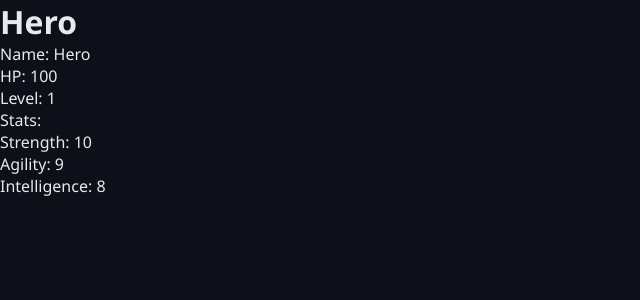
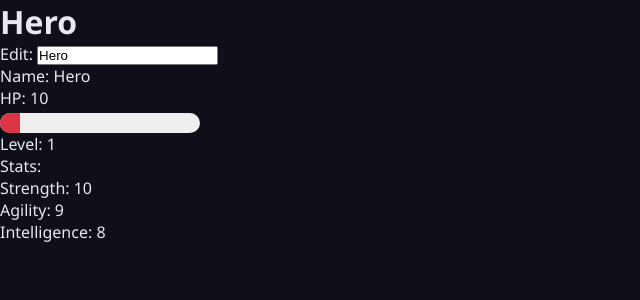
Before and after one commit to ganciaux/angular-rpg, an Angular app: page / in a window 1280 px wide. Shown: the top 300 px of the page, without its empty margins (0-640 px from the left). Built offline with nearby package versions, Linux system fonts and the light colour scheme.

Commit message:
feat(hero): add data binding with hp bar and two-way name binding

```diff
--- a/src/app/features/hero/hero/hero.css
+++ b/src/app/features/hero/hero/hero.css
@@ -0,0 +1,19 @@
+.hp-bar {
+  width: 200px;
+  height: 20px;
+  background-color: #eee;
+  border-radius: 10px;
+  overflow: hidden;
+  margin-top: 4px;
+}
+
+.hp-bar-fill {
+  height: 100%;
+  background-color: #4caf50;
+  width: 0%;
+  transition: width 0.3s ease;
+}
+
+.danger{
+  background-color: #dc3545;
+}
--- a/src/app/features/hero/hero/hero.html
+++ b/src/app/features/hero/hero/hero.html
@@ -1,20 +1,25 @@
 @let heroData = hero();
 
 <h1>Hero</h1>
-<p>Name: {{ heroData.name}}</p>
-<p>HP:
-    @if (heroData.hp <= 0){
+<p>Edit: <input [(ngModel)]="heroData.name" /></p>
+<p>Name: {{ heroData.name }}</p>
+<p>
+  HP:
+  @if (heroData.hp <= 0) {
     💀 Héros mort
-    } @else {
-        {{ heroData.hp }}
-    }
+  } @else {
+    {{ heroData.hp }}
+  }
 </p>
+<div class="hp-bar">
+  <div class="hp-bar-fill" [class.danger]="heroData.hp < 30" [style.width.%]="(heroData.hp / maxHp) * 100"></div>
+</div>
 
 <p>Level: {{ heroData.level }}</p>
 
 <p>Stats:</p>
 <ul>
-    @for(stat of statList; track stat){
-        <li>{{ stat }}: {{ heroData.stats[stat] }}</li>
-    }
+  @for (stat of statList; track stat) {
+    <li>{{ stat }}: {{ heroData.stats[stat] }}</li>
+  }
 </ul>
--- a/src/app/features/hero/hero/hero.ts
+++ b/src/app/features/hero/hero/hero.ts
@@ -1,13 +1,15 @@
 import { Component, signal } from '@angular/core';
-import { createHero, Hero, HERO_STAT_LIST } from '../models/hero';
+import { createHero, Hero, HERO_MAX_HP, HERO_STAT_LIST } from '../models/hero';
+import { FormsModule } from '@angular/forms';
 
 @Component({
   selector: 'app-hero',
-  imports: [],
+  imports: [FormsModule],
   templateUrl: './hero.html',
   styleUrl: './hero.css',
 })
 export class HeroComponent {
   readonly statList = HERO_STAT_LIST;
-  readonly hero = signal<Hero>(createHero());
+  readonly maxHp = HERO_MAX_HP;
+  readonly hero = signal<Hero>(createHero({hp: 10}));
 }
--- a/src/app/features/hero/models/hero.ts
+++ b/src/app/features/hero/models/hero.ts
@@ -19,6 +19,7 @@ export const HERO_STAT_LIST = Object.values(HeroStatLabel) as HeroStatLabel[];
 export const HERO_INITIAL_HP = 100;
 export const HERO_INITIAL_LEVEL = 1;
 export const HERO_INITIAL_NAME = 'Hero';
+export const HERO_MAX_HP = 100;
 
 export const HERO_INITIAL_STATS: HeroStats = {
   Strength: 10,
```
